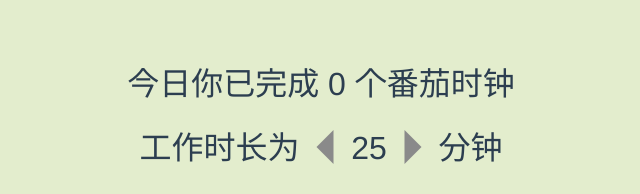
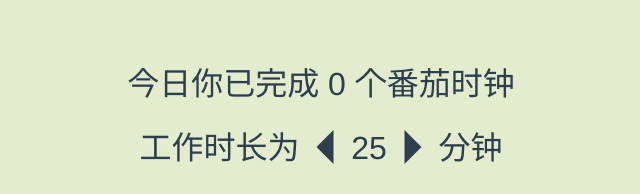
Before and after one commit to xiangyun-zhang/Pomodoro-Timer, a Vue app: page / in a window 1280 px wide. Shown: the top 194 px of the page, without its empty margins (319-959 px from the left). Built offline with nearby package versions, Linux system fonts and the light colour scheme.

Commit message:
change button color if can modify

```diff
--- a/src/components/Timer.vue
+++ b/src/components/Timer.vue
@@ -6,13 +6,15 @@
 				工作时长为
 				<button class="timer-controller" v-on:click="setTimerTime('workTime', 'minus')" :disabled="canMinusWorkTime">
 					<svg class="icon" width="100%" height="100%" viewBox="0 0 1024 1024" version="1.1" xmlns="http://www.w3.org/2000/svg">
-						<path fill="#8a8a8a" d="M768 0v1024L256 512 768 0z" />
+						<path fill="#9e9e9e" d="M768 0v1024L256 512 768 0z" v-if="canMinusWorkTime" />
+						<path fill="#2c3e50" d="M768 0v1024L256 512 768 0z" v-else />
 					</svg>
 				</button>
 				{{ getMinutes(workTime * 60) }}
 				<button class="timer-controller" v-on:click="setTimerTime('workTime', 'add')" :disabled="canAddWorkTime">
 					<svg class="icon" width="100%" height="100%" viewBox="0 0 1024 1024" version="1.1" xmlns="http://www.w3.org/2000/svg">
-						<path fill="#8a8a8a" d="M256 0v1024l512-512L256 0z" />
+						<path fill="#9e9e9e" d="M256 0v1024l512-512L256 0z" v-if="canAddWorkTime" />
+						<path fill="#2c3e50" d="M256 0v1024l512-512L256 0z" v-else />
 					</svg>
 				</button>
 				分钟
@@ -122,10 +124,16 @@ export default {
 	computed: {
 		// 工作时长超过55分钟时不允许再增加
 		canAddWorkTime() {
+			if (this.status != 'unhold') {
+				return true;
+			}
 			return this.workTime >= 55;
 		},
 		// 工作时长只有5分钟时不允许再减少
 		canMinusWorkTime() {
+			if (this.status != 'unhold') {
+				return true;
+			}
 			return this.workTime <= 5;
 		}
 	},
```
